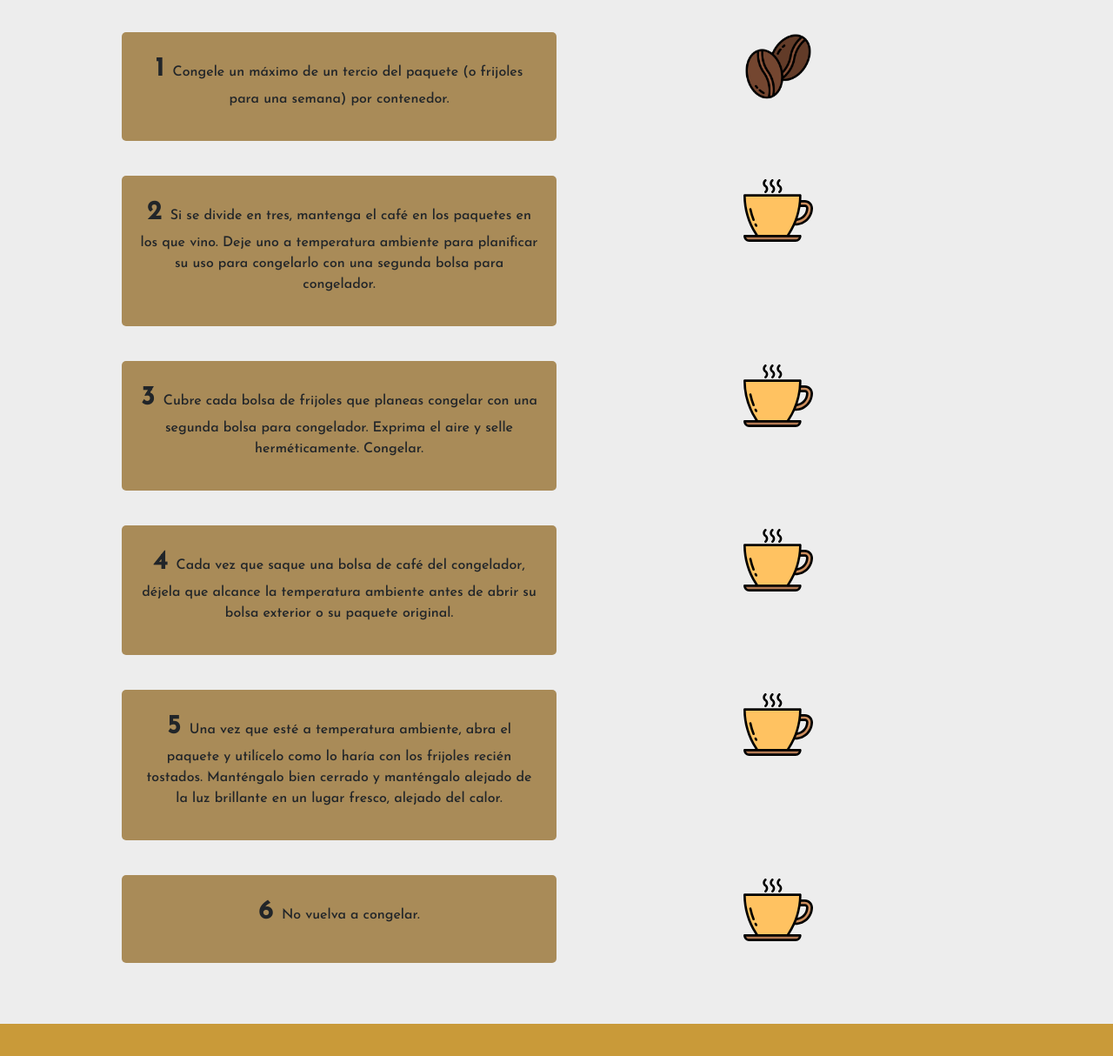
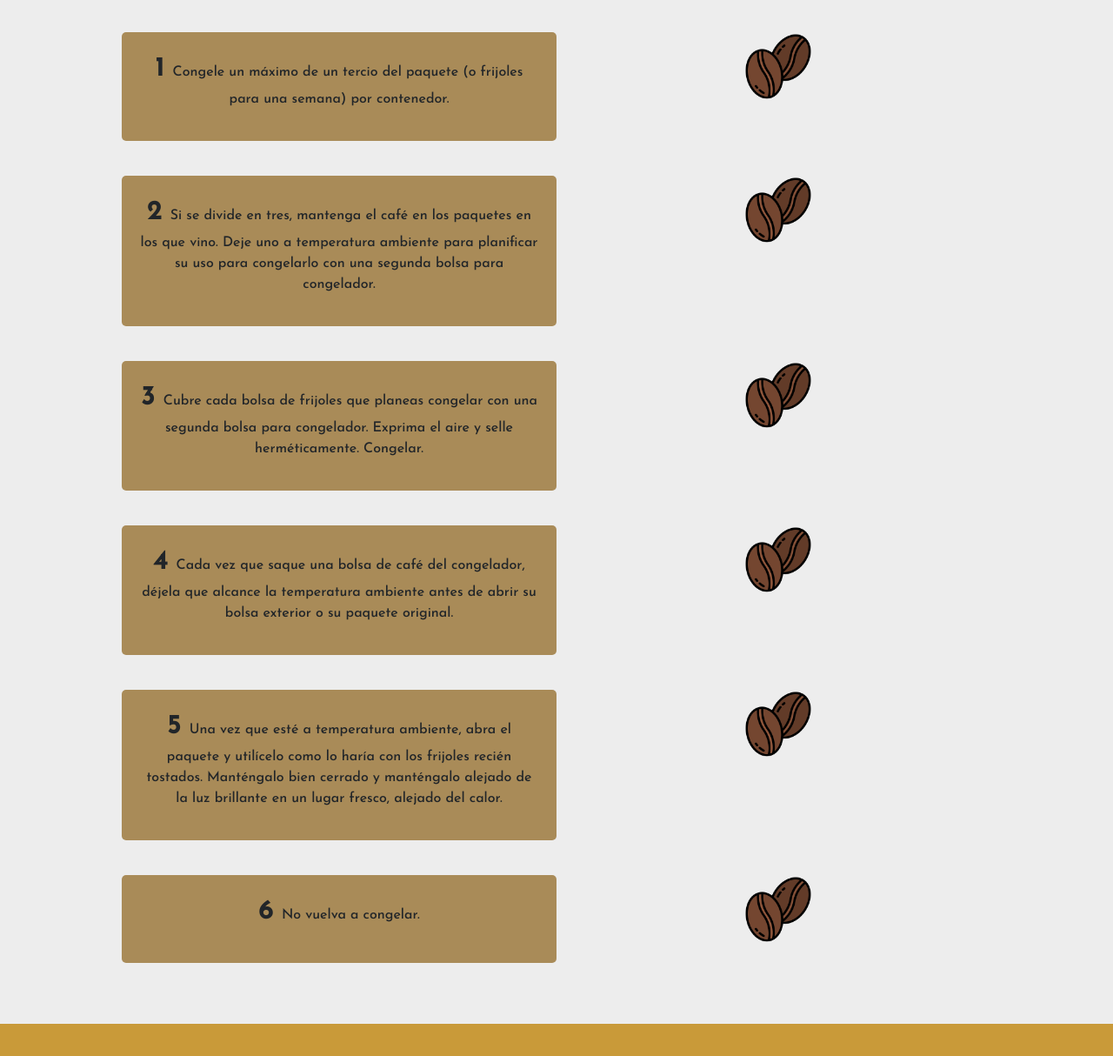
Before and after one commit to ornecala/CafeBo, a website: page pages/almacenamiento.html in a window 1280 px wide. Shown: the part 635-1849 px from the top of the page at 87% size. Drawn offline with nearby package versions, Linux system fonts and the light colour scheme; files whose address does not match are found by name.

Commit message:
guarde un icono y cambie almacenamiento.html

```diff
--- a/pages/almacenamiento.html
+++ b/pages/almacenamiento.html
@@ -84,7 +84,7 @@
 						</p>
 					</div>
 					<div class="container-img col-12 col-lg-6">
-						<img class=" img-icon" src="../assets/icons/granos-de-cafe.png" alt="coffe">
+						<img class=" img-icon" src="../assets/icons/granos-de-cafe.png" alt="coffee">
 					</div>
 				</div>
 				<div class="row container-steps ">
@@ -94,7 +94,7 @@
 						</p>
 					</div>
 					<div class="container-img col-12 col-lg-6">
-						<img class=" img-icon" src="../assets/icons/icon_cafe.svg" alt="coffe">
+						<img class=" img-icon" src="../assets/icons/granos-de-cafe.png" alt="coffee">
 					</div>
 				</div>
 				<div class="row  container-steps ">
@@ -104,7 +104,7 @@
 						</p>
 					</div>
 					<div class="container-img col-12 col-lg-6">
-						<img class=" img-icon" src="../assets/icons/icon_cafe.svg" alt="coffe">
+						<img class=" img-icon" src="../assets/icons/granos-de-cafe.png" alt="coffee">
 					</div>
 				</div>
 				<div class="row container-steps ">
@@ -114,7 +114,7 @@
 						</p>
 					</div>
 					<div class="container-img col-12 col-lg-6">
-						<img class=" img-icon" src="../assets/icons/icon_cafe.svg" alt="coffe">
+						<img class=" img-icon" src="../assets/icons/granos-de-cafe.png" alt="coffee">
 					</div>
 				</div>
 				<div class="row container-steps ">
@@ -124,7 +124,7 @@
 						</p>
 					</div>
 					<div class="container-img col-12 col-lg-6">
-						<img class=" img-icon" src="../assets/icons/icon_cafe.svg" alt="coffe">
+						<img class=" img-icon" src="../assets/icons/granos-de-cafe.png" alt="coffee">
 					</div>
 				</div>
 				<div class="row container-steps ">
@@ -134,7 +134,7 @@
 						</p>
 					</div>
 					<div class="container-img col-12 col-lg-6">
-						<img class=" img-icon" src="../assets/icons/icon_cafe.svg" alt="coffe">
+						<img class=" img-icon" src="../assets/icons/granos-de-cafe.png" alt="coffee">
 					</div>
 				</div>
 			</div>
```
Also changed, not shown: assets/icons/granos-de-cafe.png (renamed from assets/img/granos-de-cafe.png).
